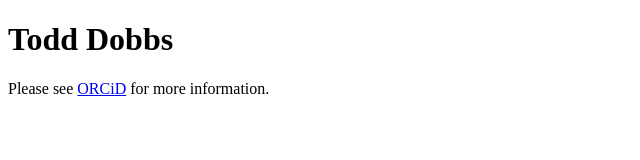
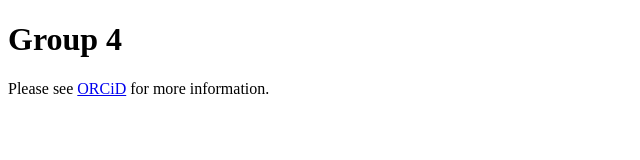
Before and after one commit to thanvi-26/p0, a plain HTML site: page index.html in a window 1280 px wide. Shown: the whole page, without its empty margins (0-640 px from the left). Drawn offline with Linux system fonts and the light colour scheme.

Commit message:
Update rename.html

```diff
--- a/index.html
+++ b/index.html
@@ -1,7 +1,7 @@
 <!DOCTYPE html>
 <html>
 <body>
-<h1>Todd Dobbs</h1>
+<h1>Group 4</h1>
   <p>Please see <a href="https://orcid.org/0000-0001-6711-6962" target=_blank>ORCiD</a> for more information.</p>
 </body>
 </html>
```
